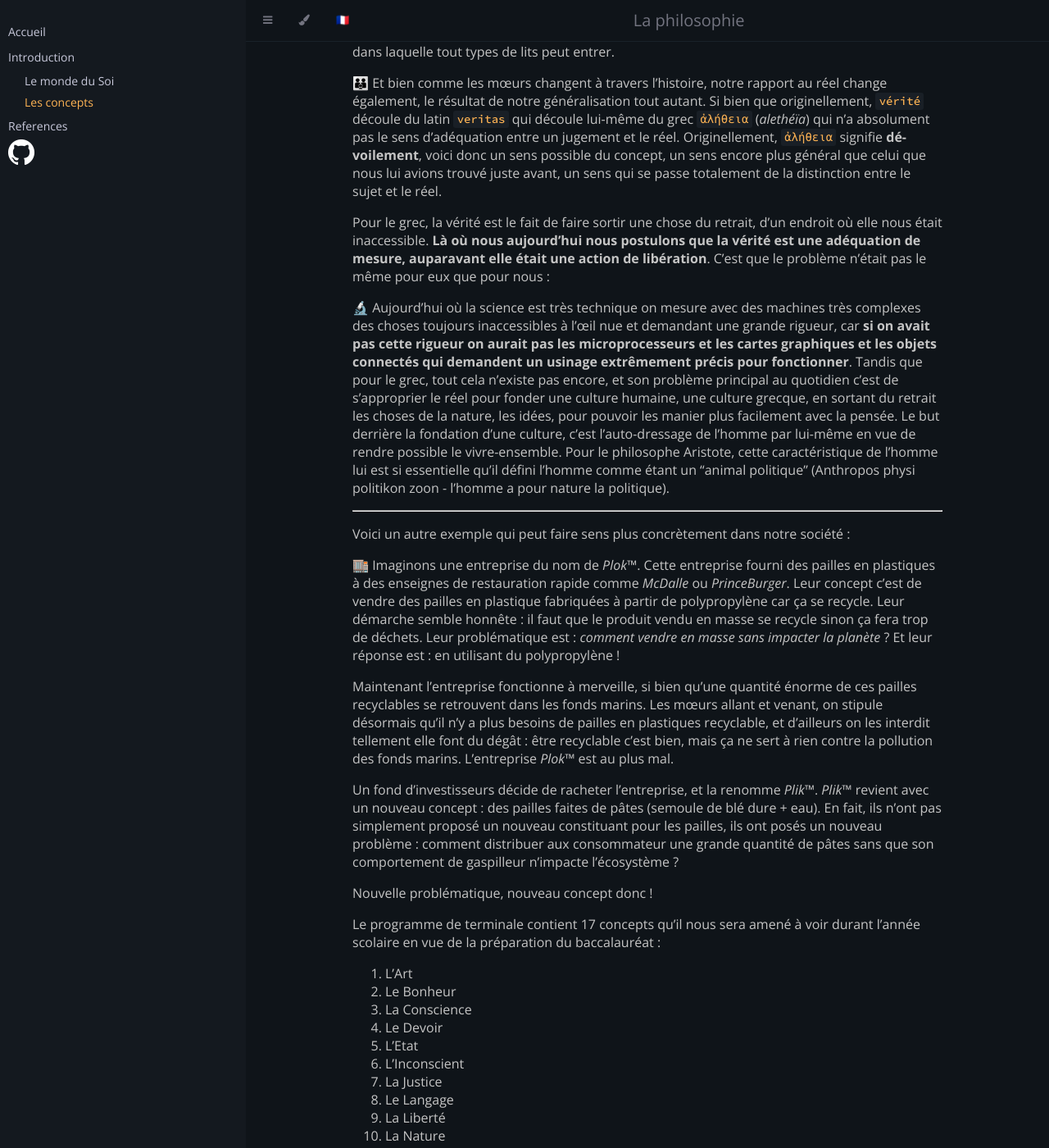
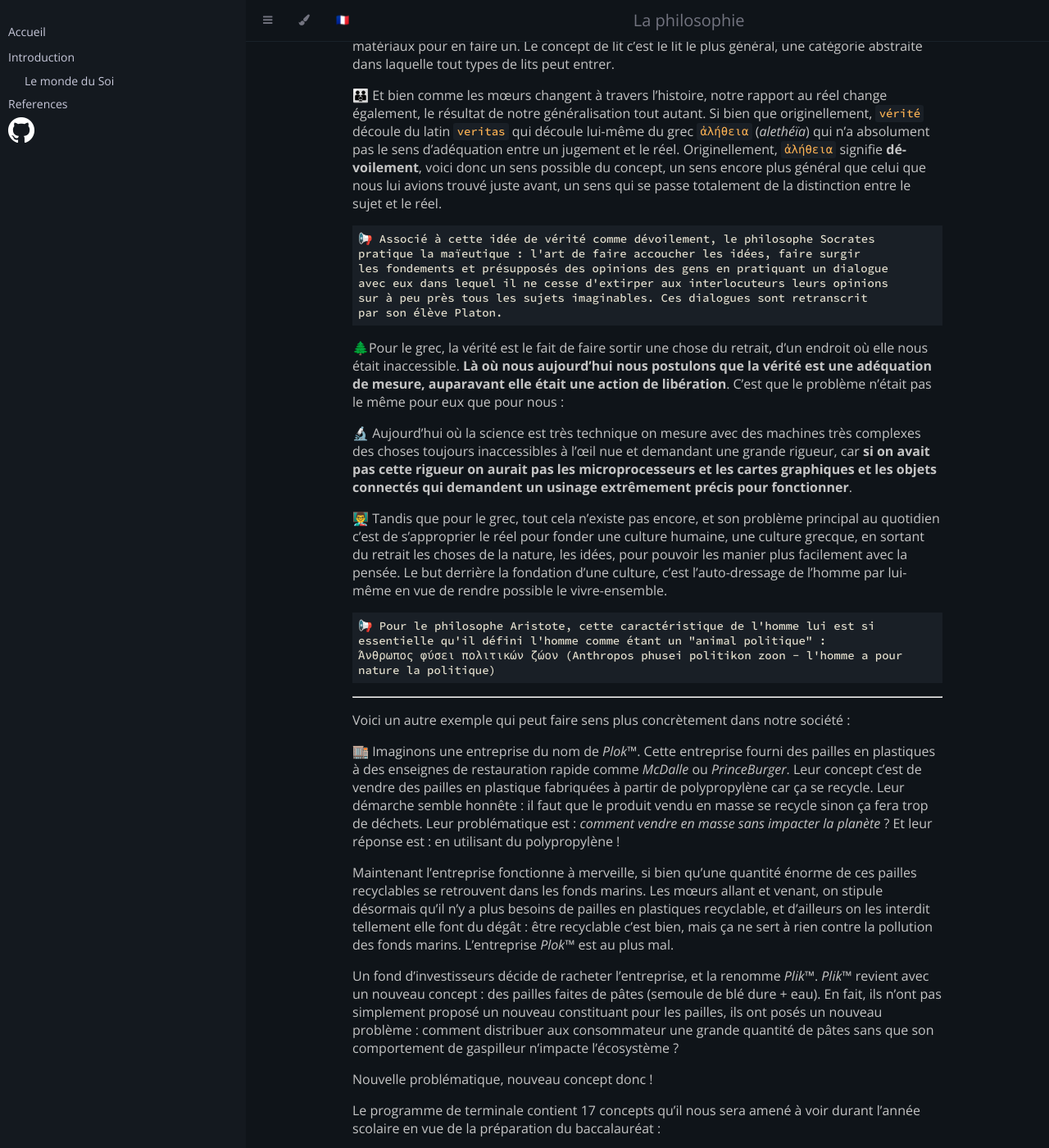
Before and after one commit to la-philosophie/cours, a Jekyll site: the page built from chapters/prologue3.md, in a window 1280 px wide and 1400 px high, scrolled down 1121 px. Shown: the whole window at 82% size. Built offline with Jekyll 4.4.1, drawn with Linux system fonts in a browser that asks for light colours; our own code applies the rules of GitHub Pages for plain Markdown files; some of the changed text lies outside the part shown.

Commit message:
Update prologue3.md

````diff
--- a/chapters/prologue3.md
+++ b/chapters/prologue3.md
@@ -1,3 +1,4 @@
+
 ---
 layout: default
 title: Les concepts
@@ -24,6 +25,9 @@ affirmative qui postule quelque-chose, qui soutient quelque-chose) et le réel.
 La vérité c'est donc l'adéquation entre ma pensée et l'état de fait du réel.
 ```
 
+---
+
+
 ### (2) Un concept n'est pas abstrait, n'est jamais uniquement abstrait, il est toujours concrétisé. Qu'est-ce que cela signifie ?
 
 ⏳ Un concept n'est jamais tombé du ciel par hasard. Ce sont les humains qui l'ont bâtit, et pourquoi ? Parce qu'au bout d'un moment dans l'histoire s'est posé un **problème**. Un problème n'est pas forcément un soucis, c'est plutôt une interrogation qui invite à la réflexion. Et le genre de problème auquel se réfère le philosophe n'est pas du tout le même genre de problème auquel se réfère le mathématicien. Le mathématicien vise à résoudre un problème avec un résultat final et définitif, par exemple cette question dont le résultat sera toujours le même dans des milliards d'années :
@@ -40,9 +44,33 @@ C'est que le concept est un terme compris comme une généralisation abstraite d
 
 👪 Et bien comme les mœurs changent à travers l'histoire, notre rapport au réel change également, le résultat de notre généralisation tout autant.  Si bien que originellement, `vérité` découle du latin `veritas` qui découle lui-même du grec `ἀλήθεια` (*alethéïa*) qui n'a absolument pas le sens d'adéquation entre un jugement et le réel. Originellement, `ἀλήθεια` signifie **dé-voilement**, voici donc un sens possible du concept, un sens encore plus général que celui que nous lui avions trouvé juste avant, un sens qui se passe totalement de la distinction entre le sujet et le réel.
 
-Pour le grec, la vérité est le fait de faire sortir une chose du retrait, d'un endroit où elle nous était inaccessible. **Là où nous aujourd'hui nous  postulons que la vérité est une adéquation de mesure, auparavant elle était une action de libération**. C'est que le problème n'était pas le même pour eux que pour nous :
 
-🔬 Aujourd'hui où la science est très technique on mesure avec des machines très complexes des choses toujours inaccessibles à l'œil nue et demandant une grande rigueur, car **si on avait pas cette rigueur on aurait pas les microprocesseurs et les cartes graphiques et les objets connectés qui demandent un usinage extrêmement précis pour fonctionner**. Tandis que pour le grec, tout cela n'existe pas encore, et son problème principal au quotidien c'est de s'approprier le réel pour fonder une culture humaine, une culture grecque, en sortant du retrait les choses de la nature, les idées, pour pouvoir les manier plus facilement avec la pensée. Le but derrière la fondation d'une culture, c'est l'auto-dressage de l'homme par lui-même en vue de rendre possible le vivre-ensemble. Pour le philosophe Aristote, cette caractéristique de l'homme lui est si essentielle qu'il défini l'homme comme étant un "animal politique" (Anthropos physi politikon zoon - l'homme a pour nature la politique).
+```
+📢 Associé à cette idée de vérité comme dévoilement, le philosophe Socrates
+pratique la maïeutique : l'art de faire accoucher les idées, faire surgir
+les fondements et présupposés des opinions des gens en pratiquant un dialogue
+avec eux dans lequel il ne cesse d'extirper aux interlocuteurs leurs opinions
+sur à peu près tous les sujets imaginables. Ces dialogues sont retranscrit
+par son élève Platon.
+```
+
+
+🌲Pour le grec, la vérité est le fait de faire sortir une chose du retrait, d'un endroit où elle nous était inaccessible. **Là où nous aujourd'hui nous  postulons que la vérité est une adéquation de mesure, auparavant elle était une action de libération**. C'est que le problème n'était pas le même pour eux que pour nous :
+
+
+🔬 Aujourd'hui où la science est très technique on mesure avec des machines très complexes des choses toujours inaccessibles à l'œil nue et demandant une grande rigueur, car **si on avait pas cette rigueur on aurait pas les microprocesseurs et les cartes graphiques et les objets connectés qui demandent un usinage extrêmement précis pour fonctionner**.
+
+
+👨‍🏫 Tandis que pour le grec, tout cela n'existe pas encore, et son problème principal au quotidien c'est de s'approprier le réel pour fonder une culture humaine, une culture grecque, en sortant du retrait les choses de la nature, les idées, pour pouvoir les manier plus facilement avec la pensée. Le but derrière la fondation d'une culture, c'est l'auto-dressage de l'homme par lui-même en vue de rendre possible le vivre-ensemble.
+
+
+```
+📢 Pour le philosophe Aristote, cette caractéristique de l'homme lui est si
+essentielle qu'il défini l'homme comme étant un "animal politique" :
+Άνθρωπος φύσει πολιτικών ζώον (Anthropos phusei politikon zoon - l'homme a pour
+nature la politique)
+```
+
 
 ----
 
````
